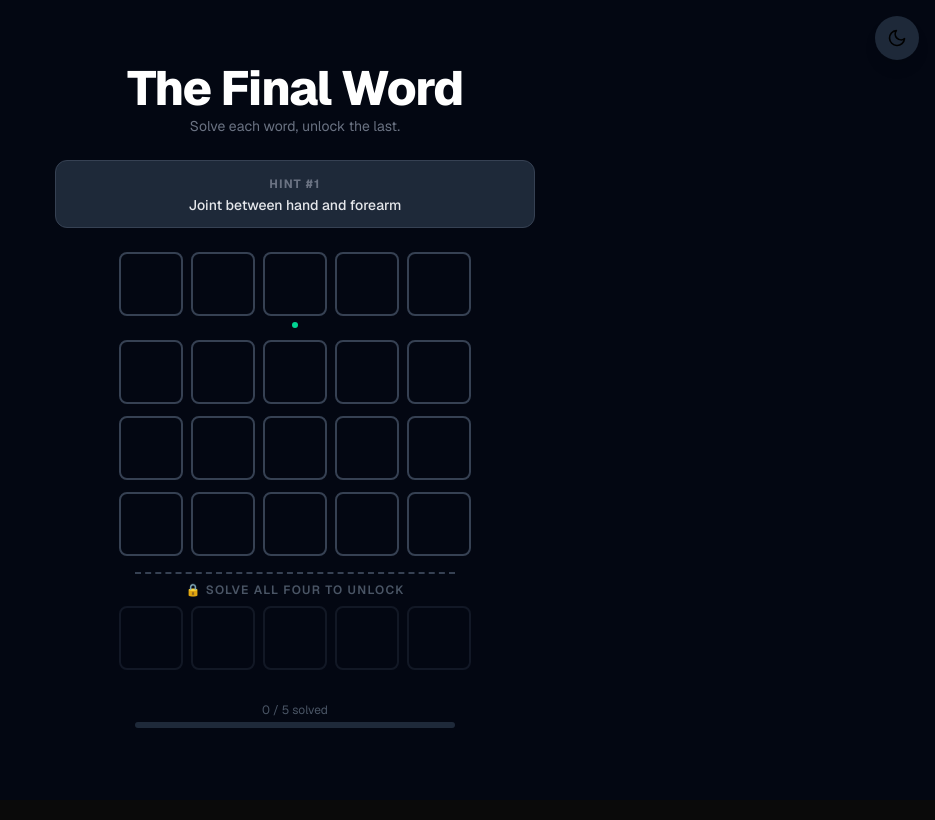
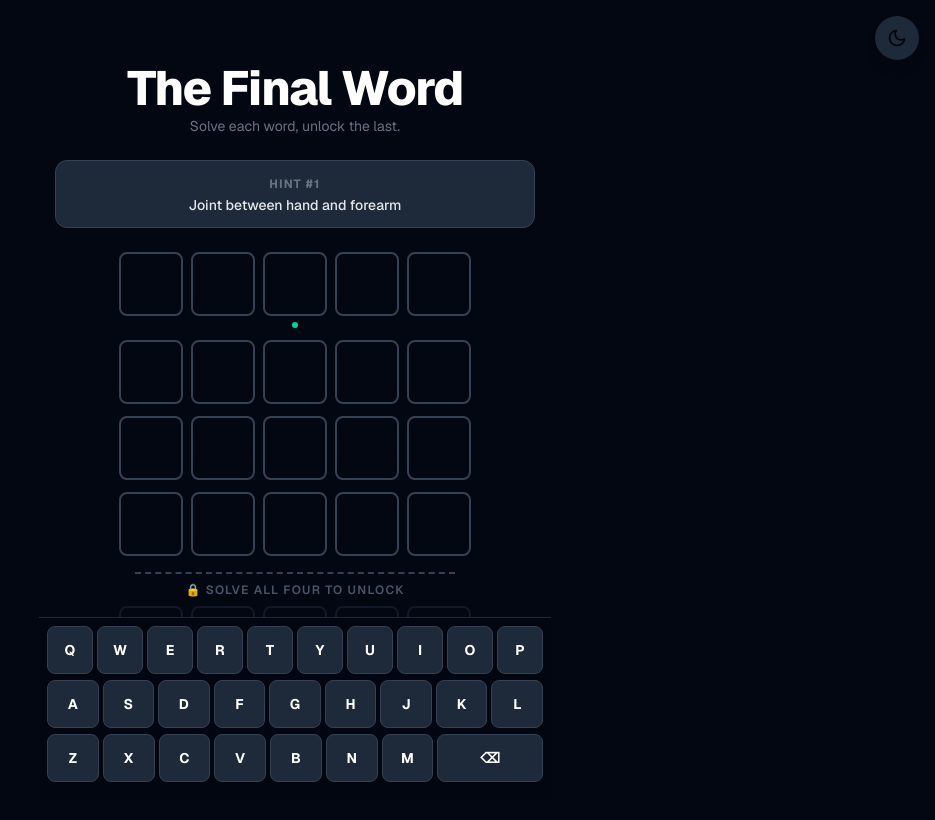
Before and after one commit to Utsab-crompoide/train-brain, a Next.js app: page /finalWord in a window 1280 px wide. Shown: the top 820 px of the page, without its empty margins (345-1280 px from the left). Built offline with nearby package versions, Linux system fonts and the light colour scheme.

Commit message:
keyboard fixes

```diff
--- a/app/finalWord/page.tsx
+++ b/app/finalWord/page.tsx
@@ -5,6 +5,7 @@ import Image from "next/image";
 import SunIcon from "@/public/assets/sun-icon.svg";
 import MoonIcon from "@/public/assets/moon-icon.svg";
 import { useFinalWord } from "@/hooks/useFinalWord";
+import { useShowOnScreenKeyboard } from "@/hooks/useShowOnScreenKeyboard";
 import { PUZZLES, getDailyPuzzle } from "@/data/finalWordPuzzles";
 import type { RowState } from "@/hooks/useFinalWord";
 
@@ -67,6 +68,50 @@ function Row({ row, isDark, divRef }: RowProps) {
   );
 }
 
+const KEYBOARD_ROWS = [
+  ["Q", "W", "E", "R", "T", "Y", "U", "I", "O", "P"],
+  ["A", "S", "D", "F", "G", "H", "J", "K", "L"],
+  ["Z", "X", "C", "V", "B", "N", "M"],
+] as const;
+
+interface OnScreenLetterKeyboardProps {
+  isDark: boolean;
+  disabled: boolean;
+  onKey: (letter: string) => void;
+  onBackspace: () => void;
+}
+
+function OnScreenLetterKeyboard({ isDark, disabled, onKey, onBackspace }: OnScreenLetterKeyboardProps) {
+  const keyClass = `flex-1 min-w-0 h-11 sm:h-12 rounded-lg text-sm font-bold uppercase active:scale-95 transition-transform touch-manipulation ${
+    isDark ? "bg-gray-800 border border-gray-700 text-white" : "bg-gray-100 border border-gray-300 text-gray-900"
+  } ${disabled ? "opacity-40 pointer-events-none" : ""}`;
+
+  return (
+    <div
+      className={`w-full max-w-lg mx-auto px-2 pt-2 pb-[max(0.75rem,env(safe-area-inset-bottom))] border-t ${
+        isDark ? "border-gray-800 bg-gray-950/95 backdrop-blur-sm" : "border-gray-200 bg-white/95 backdrop-blur-sm"
+      }`}
+      role="group"
+      aria-label="Letter keyboard"
+    >
+      {KEYBOARD_ROWS.map((row, ri) => (
+        <div key={ri} className="flex justify-center gap-1 mb-1.5 max-w-full">
+          {row.map((ch) => (
+            <button key={ch} type="button" className={`${keyClass} basis-0`} onClick={() => onKey(ch)} disabled={disabled}>
+              {ch}
+            </button>
+          ))}
+          {ri === 2 && (
+            <button type="button" className={`${keyClass} shrink-0 basis-14`} onClick={onBackspace} disabled={disabled} aria-label="Backspace">
+              ⌫
+            </button>
+          )}
+        </div>
+      ))}
+    </div>
+  );
+}
+
 export default function FinalWord() {
   const { theme, toggleTheme } = useTheme();
   const isDark = theme === "dark";
@@ -88,7 +133,12 @@ export default function FinalWord() {
   const puzzleIndex = shuffledIndices.length > 0 ? shuffledIndices[currentPositionInShuffle] : 0;
   const puzzle = PUZZLES[puzzleIndex];
 
-  const { rows, activeRowIndex, finalUnlocked, puzzleSolved, submitFinalRow, isFinalRowFilled, rowRefs, focusRow } = useFinalWord(puzzle);
+  const showOnScreenKeyboard = useShowOnScreenKeyboard();
+  const { rows, activeRowIndex, finalUnlocked, puzzleSolved, submitFinalRow, isFinalRowFilled, rowRefs, focusRow, typeLetter, deleteLetter } =
+    useFinalWord(puzzle);
+
+  const activeRow = rows[activeRowIndex];
+  const keyboardEnabled = Boolean(activeRow && activeRow.status === "active");
 
   useEffect(() => {
     rowRefs.current[activeRowIndex]?.scrollIntoView({
@@ -125,7 +175,7 @@ export default function FinalWord() {
         {isDark ? <Image src={MoonIcon} alt="Dark mode" width={20} height={20} /> : <Image src={SunIcon} alt="Light mode" width={20} height={20} />}
       </button>
 
-      <main className="flex w-full max-w-lg flex-col items-center px-4 pt-16 pb-6 gap-6">
+      <main className={`flex w-full max-w-lg flex-col items-center px-4 pt-16 gap-6 ${showOnScreenKeyboard && !puzzleSolved ? "pb-52" : "pb-6"}`}>
         <div className="text-center">
           <h1 className={`text-4xl font-extrabold tracking-tight sm:text-5xl ${isDark ? "text-white" : "text-gray-900"}`}>The Final Word</h1>
           <p className={`mt-1 text-sm ${isDark ? "text-gray-500" : "text-gray-400"}`}>Solve each word, unlock the last.</p>
@@ -219,6 +269,19 @@ export default function FinalWord() {
         )}
       </main>
 
+      {showOnScreenKeyboard && !puzzleSolved && (
+        <div className="fixed bottom-0 left-0 right-0 z-40 flex justify-center pointer-events-none">
+          <div className="pointer-events-auto w-full max-w-lg">
+            <OnScreenLetterKeyboard
+              isDark={isDark}
+              disabled={!keyboardEnabled}
+              onKey={typeLetter}
+              onBackspace={deleteLetter}
+            />
+          </div>
+        </div>
+      )}
+
       {/* ── Global animations ────────────────────────────────────── */}
       <style jsx global>{`
         @keyframes shake {
--- a/hooks/useFinalWord.ts
+++ b/hooks/useFinalWord.ts
@@ -215,22 +215,6 @@ export function useFinalWord(puzzle: Puzzle): FinalWordState & FinalWordActions
     });
   }, []);
 
-    // ── Keyboard listener (web-only convenience; ignored by React Native) ─────
-    useEffect(() => {
-      const handleKeyDown = (e: KeyboardEvent) => {
-        if (e.ctrlKey || e.metaKey || e.altKey) return;
-
-        if (e.key === "Backspace") {
-          deleteLetter();
-        } else if (/^[a-zA-Z]$/.test(e.key)) {
-          typeLetter(e.key);
-        }
-      };
-
-      window.addEventListener("keydown", handleKeyDown);
-      return () => window.removeEventListener("keydown", handleKeyDown);
-    }, [typeLetter, deleteLetter]);
-
   // Reset "wrong" status back to "active" after the shake animation completes
   useEffect(() => {
     const wrongRow = rows[activeRowIndex];
--- /dev/null
+++ b/hooks/useShowOnScreenKeyboard.ts
@@ -0,0 +1,38 @@
+"use client";
+
+import { useEffect, useState } from "react";
+
+/**
+ * True when the layout should show the on-screen letter keyboard (phones / tablets).
+ * False for typical desktop: wide viewport + fine pointer (mouse / trackpad).
+ */
+function computeShowOnScreenKeyboard(): boolean {
+  if (typeof window === "undefined") return false;
+  const desktopLike =
+    window.matchMedia("(min-width: 1025px)").matches &&
+    window.matchMedia("(pointer: fine)").matches;
+  return !desktopLike;
+}
+
+export function useShowOnScreenKeyboard(): boolean {
+  const [show, setShow] = useState(false);
+
+  useEffect(() => {
+    const update = () => setShow(computeShowOnScreenKeyboard());
+    update();
+
+    const mqWide = window.matchMedia("(min-width: 1025px)");
+    const mqFine = window.matchMedia("(pointer: fine)");
+    mqWide.addEventListener("change", update);
+    mqFine.addEventListener("change", update);
+    window.addEventListener("resize", update);
+
+    return () => {
+      mqWide.removeEventListener("change", update);
+      mqFine.removeEventListener("change", update);
+      window.removeEventListener("resize", update);
+    };
+  }, []);
+
+  return show;
+}
```
